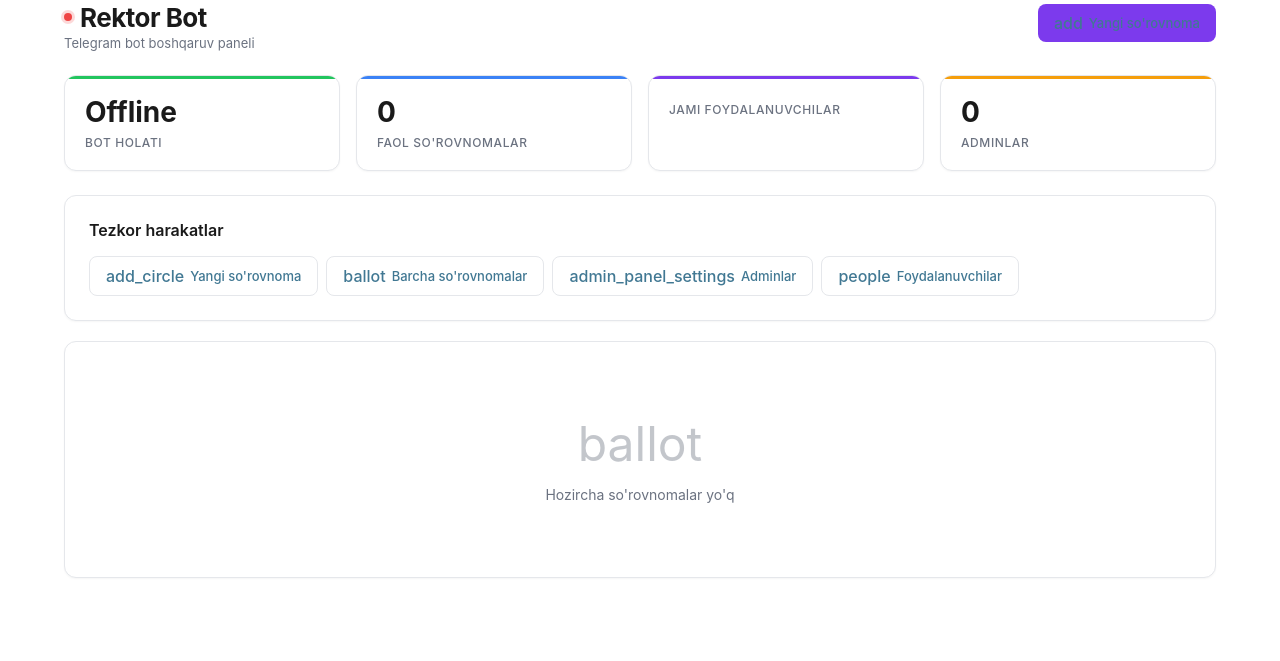
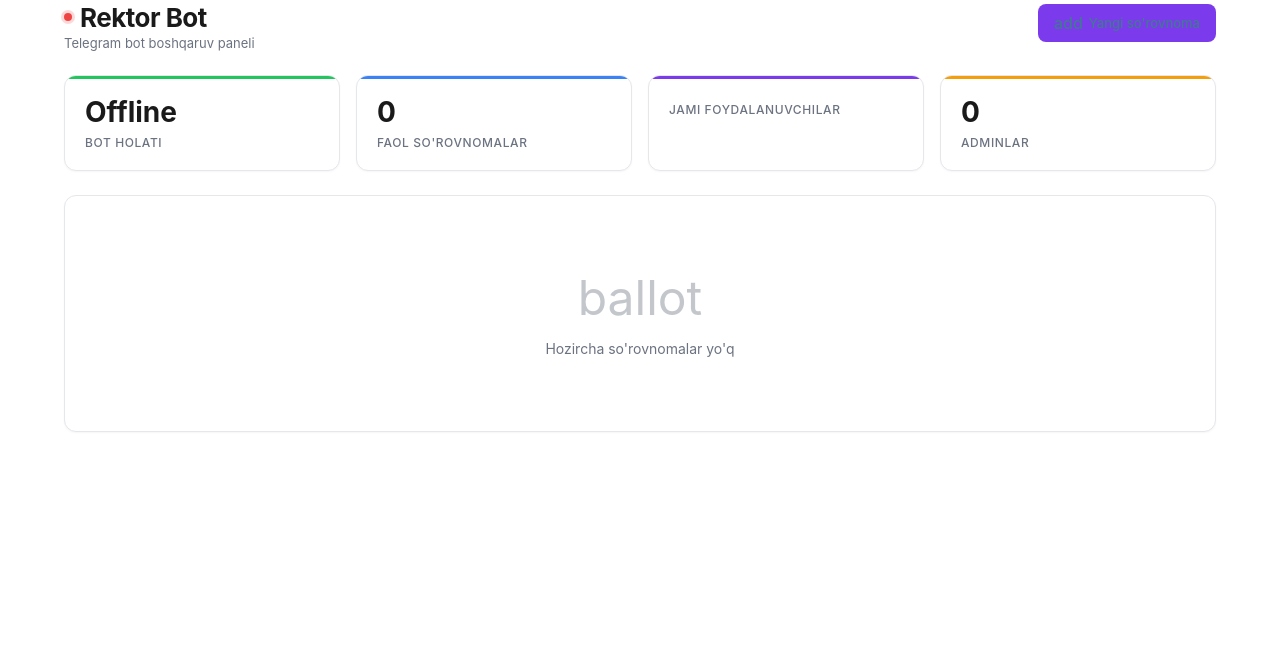
Before and after one commit to JaysonKhan/jaysonkhan_v2, a Django app: template backend/apps/botproxy/templates/botproxy/dashboard.html in a window 1280 px wide. Shown: the part 225-886 px from the top of the page. After the commit the page ends 657 px from the top, so only its background shows below. Run offline with Django 5.2, Linux system fonts and the light colour scheme; the template is opened without the code that fills it, so the values that code supplies are empty; data comes from the database, SQL or seed files in the repository; some libraries are stand-ins or nearby versions.

Commit message:
remove quick actions section from dashboard

```diff
--- a/backend/apps/botproxy/templates/botproxy/dashboard.html
+++ b/backend/apps/botproxy/templates/botproxy/dashboard.html
@@ -32,27 +32,6 @@
     <div class="rb-stat accent-amber">
         <div class="value">{{ admin_ids|length }}</div>
         <div class="label">Adminlar</div>
-    </div>
-</div>
-
-<!-- Quick Actions -->
-<div class="rb-card">
-    <div class="rb-card-header">
-        <h2>Tezkor harakatlar</h2>
-    </div>
-    <div class="rb-actions">
-        <a href="{% url 'bot_poll_create' %}" class="rb-btn rb-btn-outline">
-            <span class="material-symbols-outlined">add_circle</span> Yangi so'rovnoma
-        </a>
-        <a href="{% url 'bot_poll_list' %}" class="rb-btn rb-btn-outline">
-            <span class="material-symbols-outlined">ballot</span> Barcha so'rovnomalar
-        </a>
-        <a href="{% url 'bot_admin_list' %}" class="rb-btn rb-btn-outline">
-            <span class="material-symbols-outlined">admin_panel_settings</span> Adminlar
-        </a>
-        <a href="{% url 'bot_user_stats' %}" class="rb-btn rb-btn-outline">
-            <span class="material-symbols-outlined">people</span> Foydalanuvchilar
-        </a>
     </div>
 </div>
 
```
